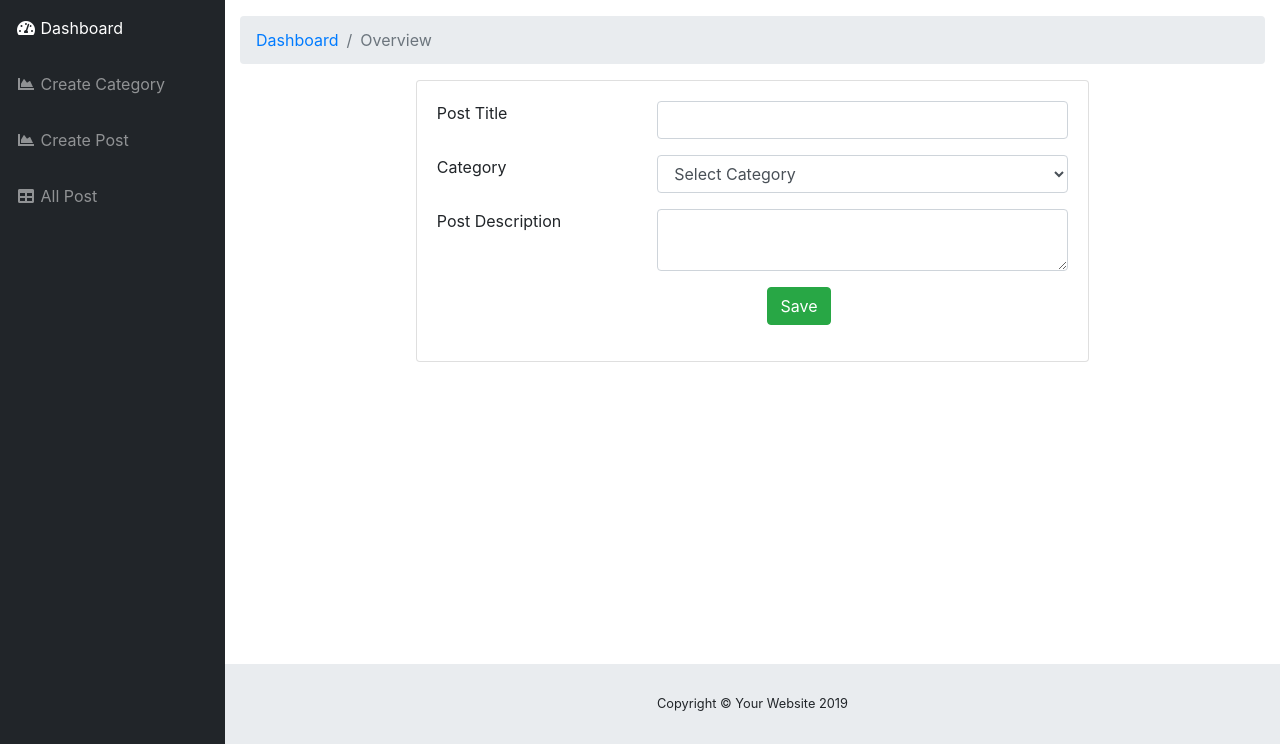
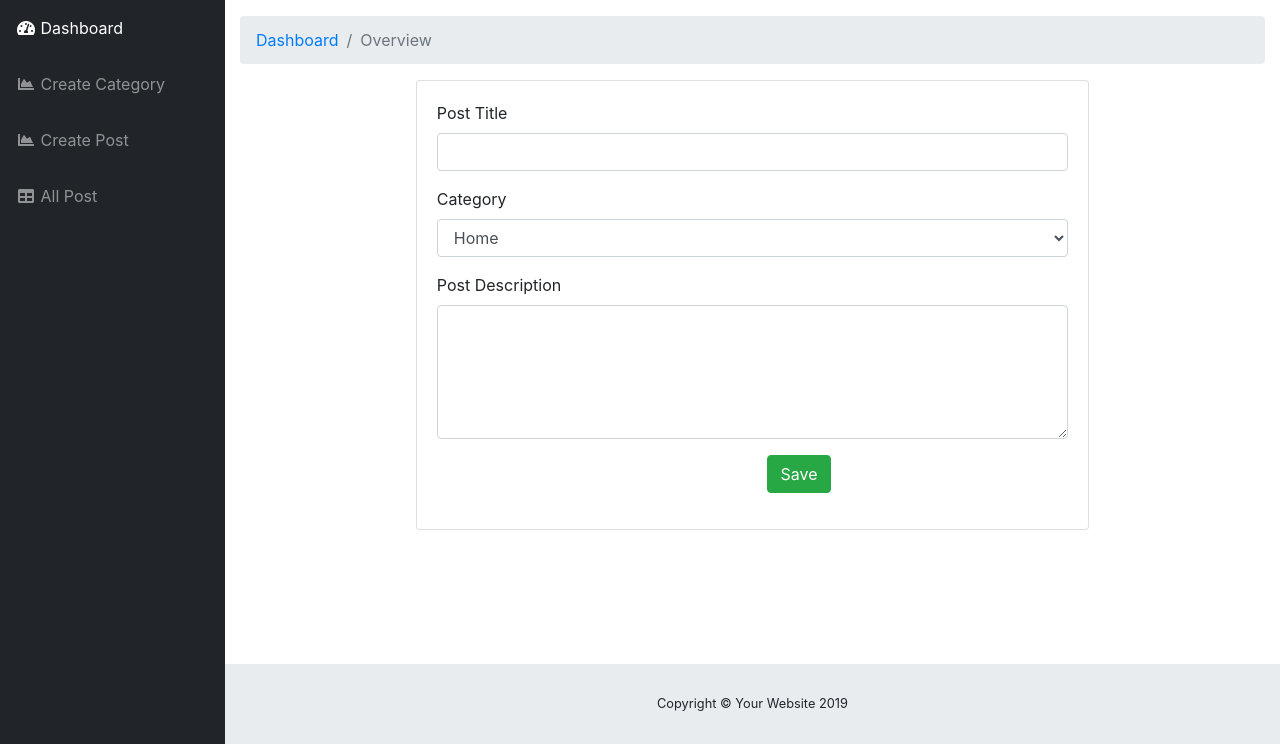
Before and after one commit to nayonacademy/BlogProject, a Django app: page /dashboard/posts/add in a window 1280 px wide. Shown: the part 56-800 px from the top of the page. Run offline with Django 3.2, Linux system fonts and the light colour scheme; a user stored in the database is signed in; data comes from the database, SQL or seed files in the repository; both versions use the stored data as it was after the commit; some libraries are stand-ins or nearby versions.

Commit message:
post form added

```diff
--- /dev/null
+++ b/BlogProject/dashboard/forms/post.py
@@ -0,0 +1,10 @@
+from django.forms import ModelForm,Textarea
+from dashboard.models import BlogPost
+
+class BlogPostForm(ModelForm):
+    class Meta:
+        model = BlogPost
+        fields = '__all__'
+        widgets = {
+            'details': Textarea(attrs={'cols': 20, 'rows': 5}),
+        }
--- a/BlogProject/dashboard/templates/dashboard/create_post.html
+++ b/BlogProject/dashboard/templates/dashboard/create_post.html
@@ -1,4 +1,5 @@
 {% extends 'dashboard/base.html' %}
+{% load widget_tweaks %}
 {% block title %}Create Post{% endblock %}
 {% block content %}
 <ol class="breadcrumb">
@@ -14,27 +15,28 @@
     <div class="card">
     <form action="" method="POST">
         {% csrf_token %}
+
       <div class="card-body">
       <div class="form-group">
-        <div class="row">
-            <div class="col-sm-4">
             <label for="exampleInputEmail1">Post Title</label>
-            </div>
-            <div class="col-sm-8">
+            {{form.title|add_class:"form-control" }}
+            <!-- </div> -->
+            <!-- <div class="col-sm-8">
                 {% if post_data %}
                     <input name="post_title" type="text" class="form-control" id="exampleInputEmail1" aria-describedby="emailHelp" value="{{post_data.first.title}}">
                 {% else %}
                 <input name="post_title" type="text" class="form-control" id="exampleInputEmail1" aria-describedby="emailHelp">
                 {% endif %}
-                    </div>
-        </div>
+                    </div> -->
+        <!-- </div> -->
        </div>
+
        <div class="form-group">
-        <div class="row">
-            <div class="col-sm-4">
+
             <label for="exampleInputEmail1">Category</label>
-            </div>
-            <div class="col-sm-8">
+            {{form.category|add_class:"form-control" }}
+            <!-- </div> -->
+            <!-- <div class="col-sm-8">
                 <select class="form-control" name="category_name" id="">
                     <option>Select Category</option>
                     {% for i in category_list %}
@@ -46,18 +48,19 @@
                     {% endfor %}
                 </select>
             </div>
-        </div>
+        </div> -->
        </div>
 
        <div class="form-group">
-        <div class="row">
-            <div class="col-sm-4">
+        <!-- <div class="row">
+            <div class="col-sm-4"> -->
             <label for="exampleInputEmail1">Post Description</label>
-            </div>
-            <div class="col-sm-8">
+            {{form.details|add_class:"form-control"}}
+            <!-- </div> -->
+            <!-- <div class="col-sm-8">
             <textarea name="post_des" type="text" class="form-control" id="exampleInputEmail1" aria-describedby="emailHelp">{%if post_data%} {{post_data.first.details}} {%endif%}</textarea>
             </div>
-        </div>
+        </div> -->
        </div>
        <!-- <div class="form-group">
         <div class="row">
--- a/BlogProject/dashboard/views.py
+++ b/BlogProject/dashboard/views.py
@@ -6,6 +6,7 @@ from django.urls import reverse
 from django.contrib import messages
 from .models import *
 from .forms.category import *
+from .forms.post import *
 
 
 # Create your views here.
@@ -52,19 +53,27 @@ def updatePost(request, pk):
 @login_required
 def newPost(request):
     if request.method == "GET":
+        form =BlogPostForm()
         allcategory = Category.objects.filter(category_status='Active')
         context = {
-            'category_list': allcategory
+            'category_list': allcategory,
+            'form': form
         }
-        return render(request, 'dashboard/create_post.html', context)
+        return render(request, 'dashboard/create_post.html',context)
 
     if request.method == "POST":
-        title = request.POST.get('post_title', None)
-        desc = request.POST.get("post_des", None)
-        category_name = request.POST.get("category_name", None)
+        form = BlogPostForm(request.POST)
+        print(form)
+        form.save()
+
+
+        #
+        # title = request.POST.get('post_title', None)
+        # desc = request.POST.get("post_des", None)
+        # category_name = request.POST.get("category_name", None)
         # print(title, desc,category_name)
-        BlogPost.objects.create(title=title, details=desc, category_id=category_name)
-        messages.success(request, 'Successfully Add new post')
+        # BlogPost.objects.create(title=title, details=desc, category_id=category_name)
+        # messages.success(request, 'Successfully Add new post')
         return HttpResponseRedirect(reverse('showallpost'))
 
 
@@ -98,7 +107,7 @@ def category(request):
         # category_description = request.POST.get('category_description', None)
         # category_status = request.POST.get('category_status', None)
         # Category.objects.create(category_name=category_name, category_description=category_description,
-        #                         category_status=category_status)
+        # category_status=category_status)
         return HttpResponseRedirect(reverse('category'))
     else:
         form = CategoryForm()
```
Also changed, not shown: BlogProject/db.sqlite3.
